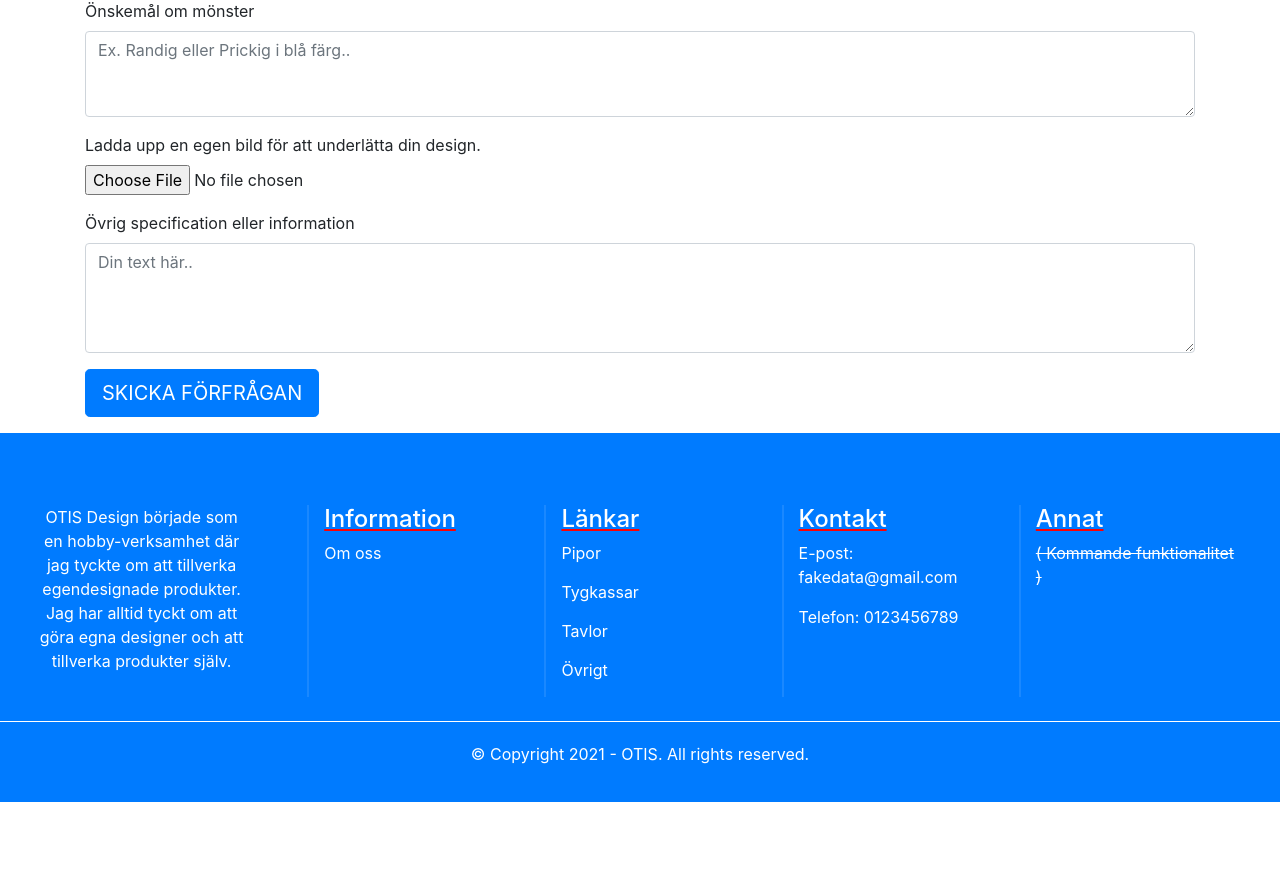
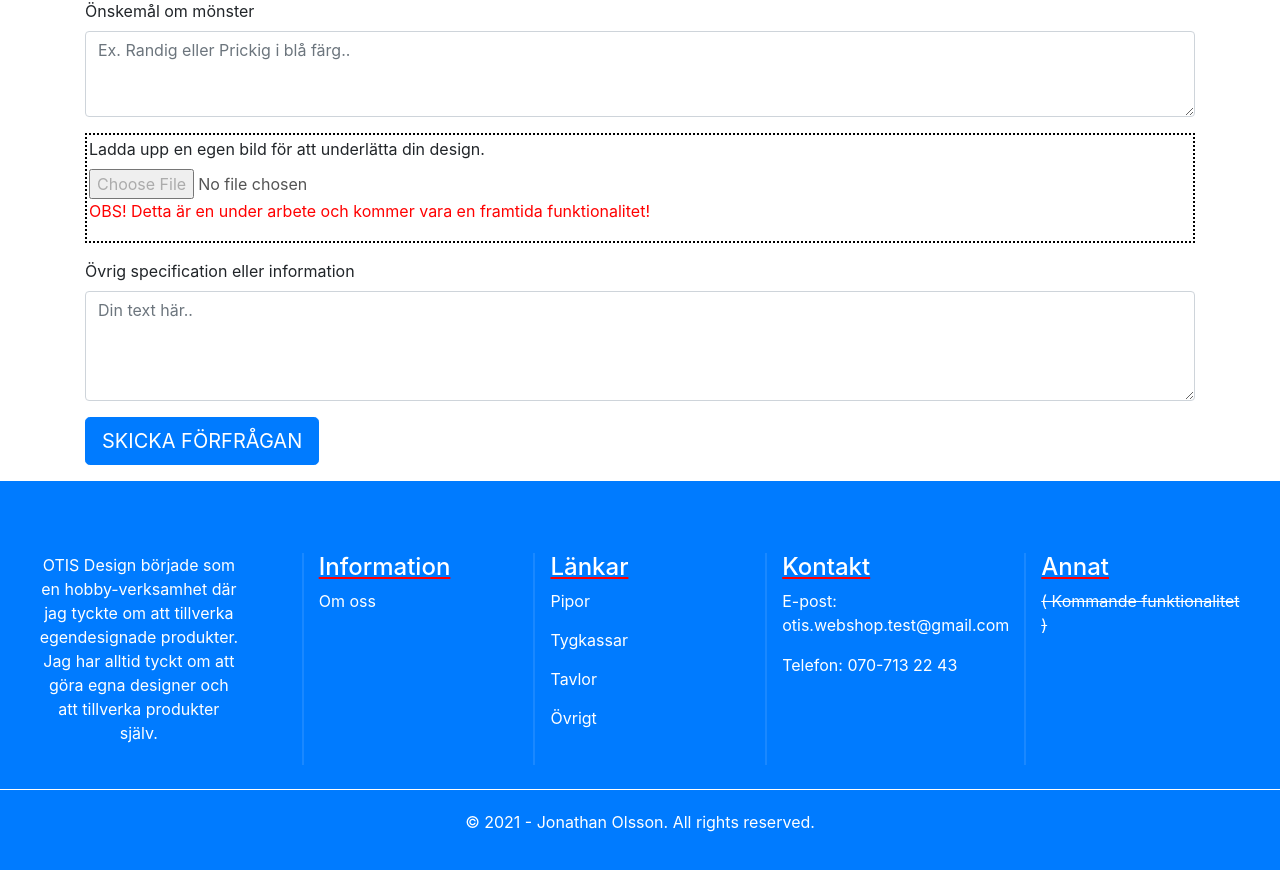
Before and after one commit to JonathanDev20/otis-webshop, a React (Create React App) app in the folder otis-webshop-client/: page /special in a window 1280 px wide. Shown: the part 773-1643 px from the top of the page. Before the commit the page ends 1575 px from the top, so only its background shows below. Built offline with nearby package versions, Linux system fonts and the light colour scheme.

Commit message:
Add small details

```diff
--- a/otis-webshop-client/src/components/About.js
+++ b/otis-webshop-client/src/components/About.js
@@ -70,8 +70,8 @@ const About = () => {
 						</p>
             <div className="m-5" style={{ textAlign: 'center', fontStyle: 'italic' }}>
             <h1 className="mb-4">Kontakta oss</h1>
-            <h5 className="mb-4"><FiMail size={30} color="#007FFF" /> E-post: fakedata@gmail.com</h5>
-            <h5><FiPhone size={30} color="#17B169" /> Telefon: 0123456789</h5>
+            <h5 className="mb-4"><FiMail size={30} color="#007FFF" /> E-post: otis.webshop.test@gmail.com</h5>
+            <h5><FiPhone size={30} color="#17B169" /> Telefon: 070-713 22 43</h5>
             </div>
 					</div>
 				</div>
--- a/otis-webshop-client/src/components/Footer.js
+++ b/otis-webshop-client/src/components/Footer.js
@@ -46,8 +46,8 @@ const Footer = () => {
 							<h4>
 								Kontakt<span></span>
 							</h4>
-							<p className="mb-3">E-post: fakedata@gmail.com</p>
-							<p>Telefon: 0123456789</p>
+							<p className="mb-3">E-post: otis.webshop.test@gmail.com</p>
+							<p>Telefon: 070-713 22 43</p>
 						</div>
 					</div>
 					<div className="col-6 col-md footer-border">
@@ -61,7 +61,7 @@ const Footer = () => {
 				</div>
 				<div className="col-md-12 copy">
 					<p className="text-center">
-						&copy; Copyright 2021 - OTIS. All rights reserved.
+						&copy; 2021 - Jonathan Olsson. All rights reserved.
 					</p>
 				</div>
 			</footer>
--- a/otis-webshop-client/src/components/SpecialOrder.js
+++ b/otis-webshop-client/src/components/SpecialOrder.js
@@ -183,8 +183,9 @@ const SpecialOrder = () => {
 										maxLength={500}
 										placeholder="Ex. Randig eller Prickig i blå färg.."></Form.Control>
 								</Form.Group>
-								<Form.Group onChange={(e) => handleChange(e)} name="file">
-									<Form.File label="Ladda upp en egen bild för att underlätta din design."></Form.File>
+								<Form.Group style={{ border: '2px dotted black', padding: '2px' }} onChange={(e) => handleChange(e)} name="file">
+									<Form.File disabled label="Ladda upp en egen bild för att underlätta din design."></Form.File>
+									<p style={{ color: 'red' }}>OBS! Detta är en under arbete och kommer vara en framtida funktionalitet!</p>
 								</Form.Group>
 								<Form.Group>
 									<Form.Label htmlFor="pipes_extras">
@@ -229,8 +230,9 @@ const SpecialOrder = () => {
 										placeholder="Här kan du antingen skriva en design som redan finns eller beskriva en egen."></Form.Control>
 								</Form.Group>
 
-								<Form.Group onChange={(e) => handleChange(e)} name="file">
-									<Form.File label="Ladda upp en bild för en bättre beskrivning av din design."></Form.File>
+								<Form.Group style={{ border: '2px dotted black', padding: '2px' }} onChange={(e) => handleChange(e)} name="file">
+									<Form.File disabled label="Ladda upp en egen bild för att underlätta din design."></Form.File>
+									<p style={{ color: 'red' }}>OBS! Detta är en under arbete och kommer vara en framtida funktionalitet!</p>
 								</Form.Group>
 								<Button type="submit" variant="primary">
 									{status}
@@ -241,14 +243,16 @@ const SpecialOrder = () => {
 								<Form.Group>
 									<Form.Label>Beskriv önskad produkt</Form.Label>
 									<Form.Control
+										onChange={(e) => handleChange(e)}
 										name="extras_details"
 										as="textarea"
 										maxLength={500}
 										rows={5}
 										placeholder="Ge en beskrivning av vad för produkt du är intresserad av.."></Form.Control>
 								</Form.Group>
-								<Form.Group name="file">
-									<Form.File label="Ladda upp en bild för en bättre beskrivning av din design."></Form.File>
+								<Form.Group style={{ border: '2px dotted black', padding: '2px' }} onChange={(e) => handleChange(e)} name="file">
+									<Form.File disabled label="Ladda upp en egen bild för att underlätta din design."></Form.File>
+									<p style={{ color: 'red' }}>OBS! Detta är en under arbete och kommer vara en framtida funktionalitet!</p>
 								</Form.Group>
 								<Button type="submit" variant="primary">
 									{status}
```
